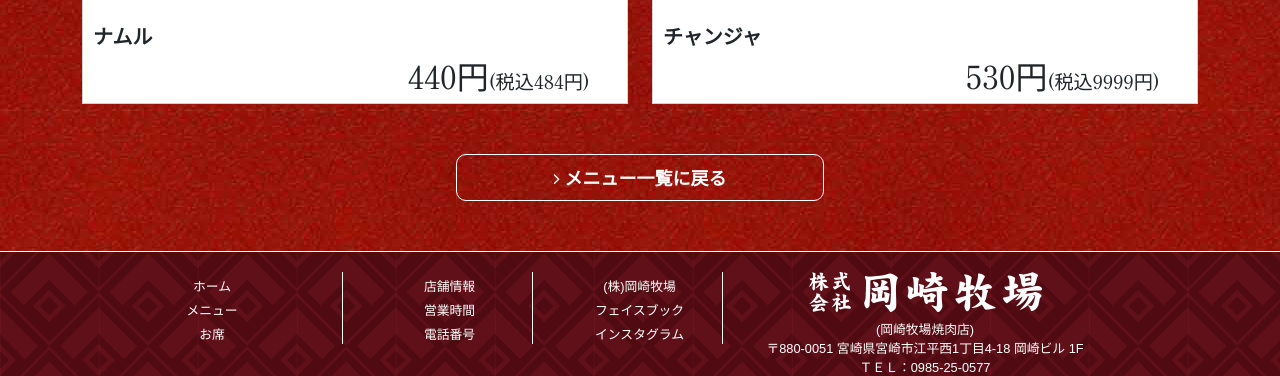
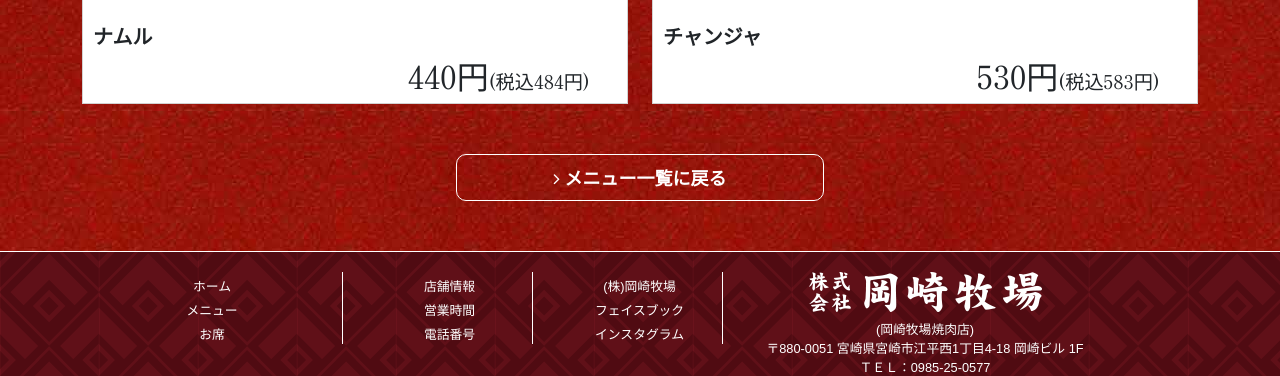
Before and after one commit to candy9981/portfolio, a Flask app: page /menu/pickles in a window 1280 px wide. Shown: the part 1329-1705 px from the top of the page. Run offline with Flask 3, Linux system fonts and the light colour scheme; some libraries are stand-ins or nearby versions.

Commit message:
kakakuhencou

```diff
--- a/templates/menus/漬物.html
+++ b/templates/menus/漬物.html
@@ -77,7 +77,7 @@
             <img src="../static/img/tyanja1.jpg" class="card-img-top" />
             <div class="card-body">
               <h5 class="card-titles"><br />チャンジャ</h5>
-              <h2 class="right">530円<span>(税込9999円)</span></h2>
+              <h2 class="right">530円<span>(税込583円)</span></h2>
             </div>
           </div>
         </div>
```
